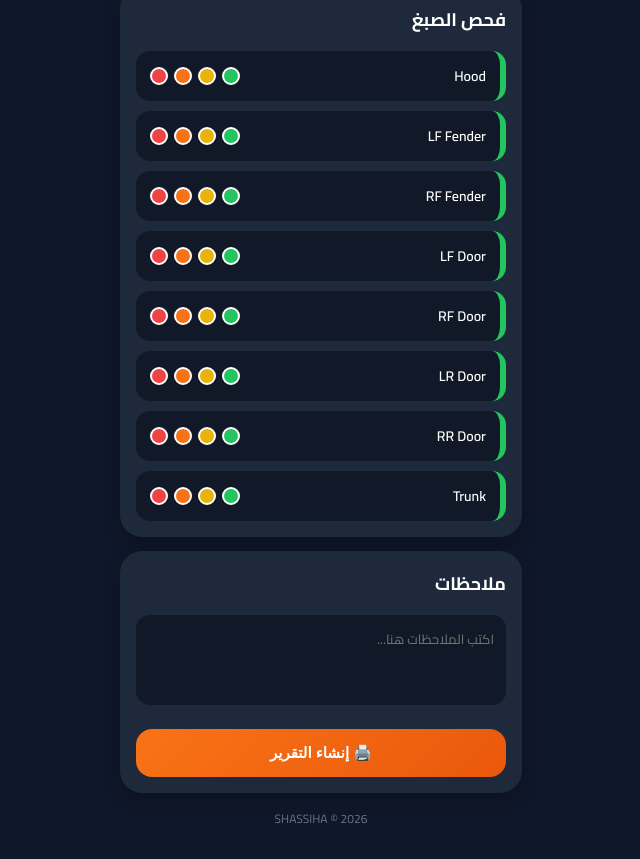
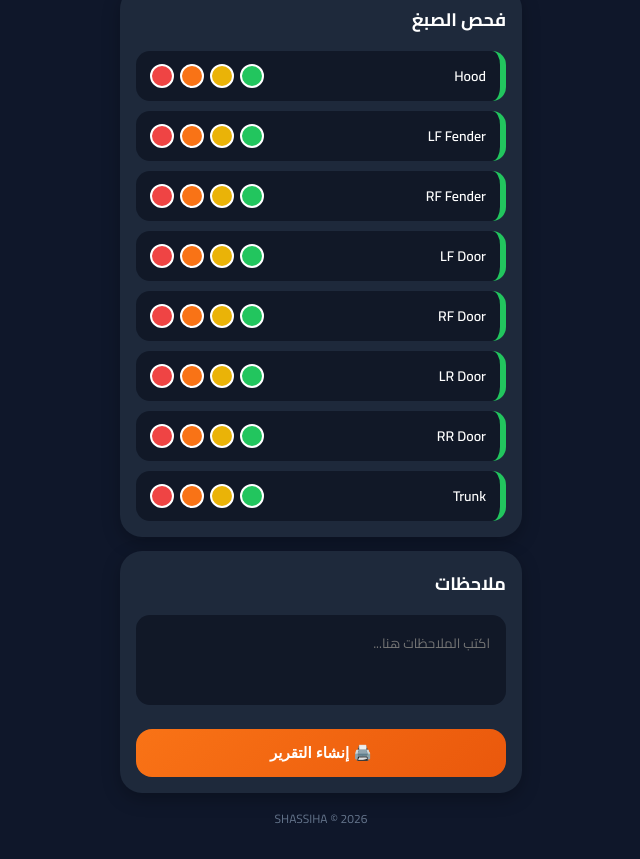
Before and after one commit to SHASSIHA/paint-report.html, a plain HTML site: page index.html in a window 1280 px wide. Shown: the part 416-1275 px from the top of the page, without its empty margins (319-959 px from the left). Drawn offline with Linux system fonts and the light colour scheme.

Commit message:
Update button sizes and padding in index.html

```diff
--- a/index.html
+++ b/index.html
@@ -106,8 +106,8 @@ body{
 }
 
 .status-btn{
-    width:18px;
-    height:18px;
+    width:24px;
+    height:24px;
     border-radius:50%;
     cursor:pointer;
     border:2px solid white;
@@ -137,7 +137,7 @@ body{
     background:#111827;
     border:none;
     border-radius:14px;
-    padding:12px;
+    padding:16px;
     color:white;
     resize:none;
     outline:none;
```
